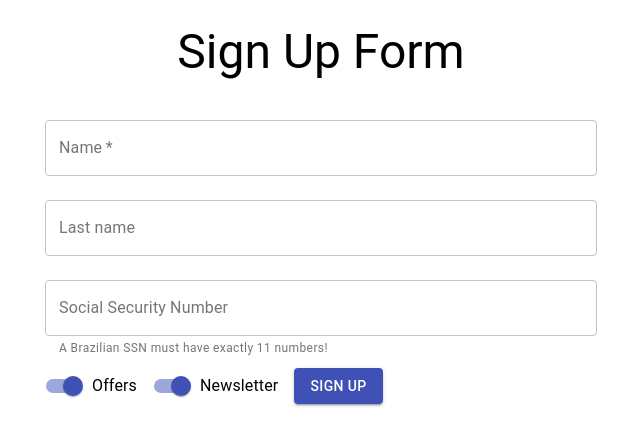
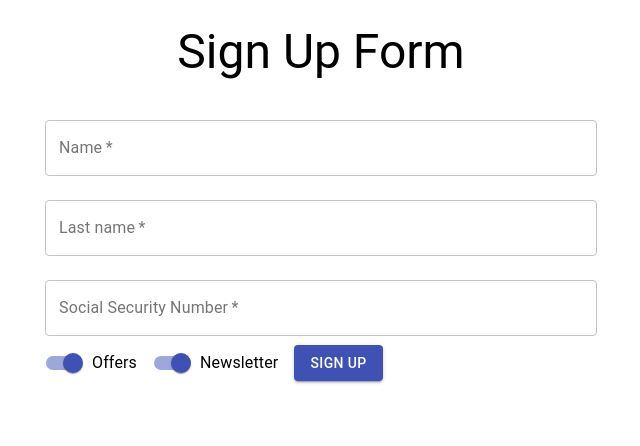
Before and after one commit to luizamedeiros/Signup-Form-react, a React (Create React App) app: page / in a window 1280 px wide. Shown: the top 446 px of the page, without its empty margins (319-959 px from the left). Built offline with nearby package versions, Linux system fonts and the light colour scheme.

Commit message:
Fixed form subsmission requirements and small helperText bug

```diff
--- a/src/components/SignUpForm/SignUpForm.jsx
+++ b/src/components/SignUpForm/SignUpForm.jsx
@@ -7,7 +7,7 @@ function SignUpForm({onSubmit, checkSSN}){
     const [ssn, setSsn] = useState("");
     const [offers, setOffers] = useState(true);
     const [newsletter, setNewsletter] = useState(true);
-    const [error, setError] = useState({ssn:{valid: true, msg:"A Brazilian SSN must have exactly 11 numbers!"}})
+    const [error, setError] = useState({ssn:{valid: true, msg:""}})
 
     return(
         <form
@@ -37,7 +37,7 @@ function SignUpForm({onSubmit, checkSSN}){
             label="Last name"
             variant="outlined"
             fullWidth
-            required={false}
+            required={true}
             margin="normal"/>
 
             <TextField id="ssn"
@@ -54,7 +54,7 @@ function SignUpForm({onSubmit, checkSSN}){
             label="Social Security Number"
             variant="outlined"
             fullWidth
-            required={false}
+            required={true}
             margin="normal"/>
 
             <FormControlLabel
```
